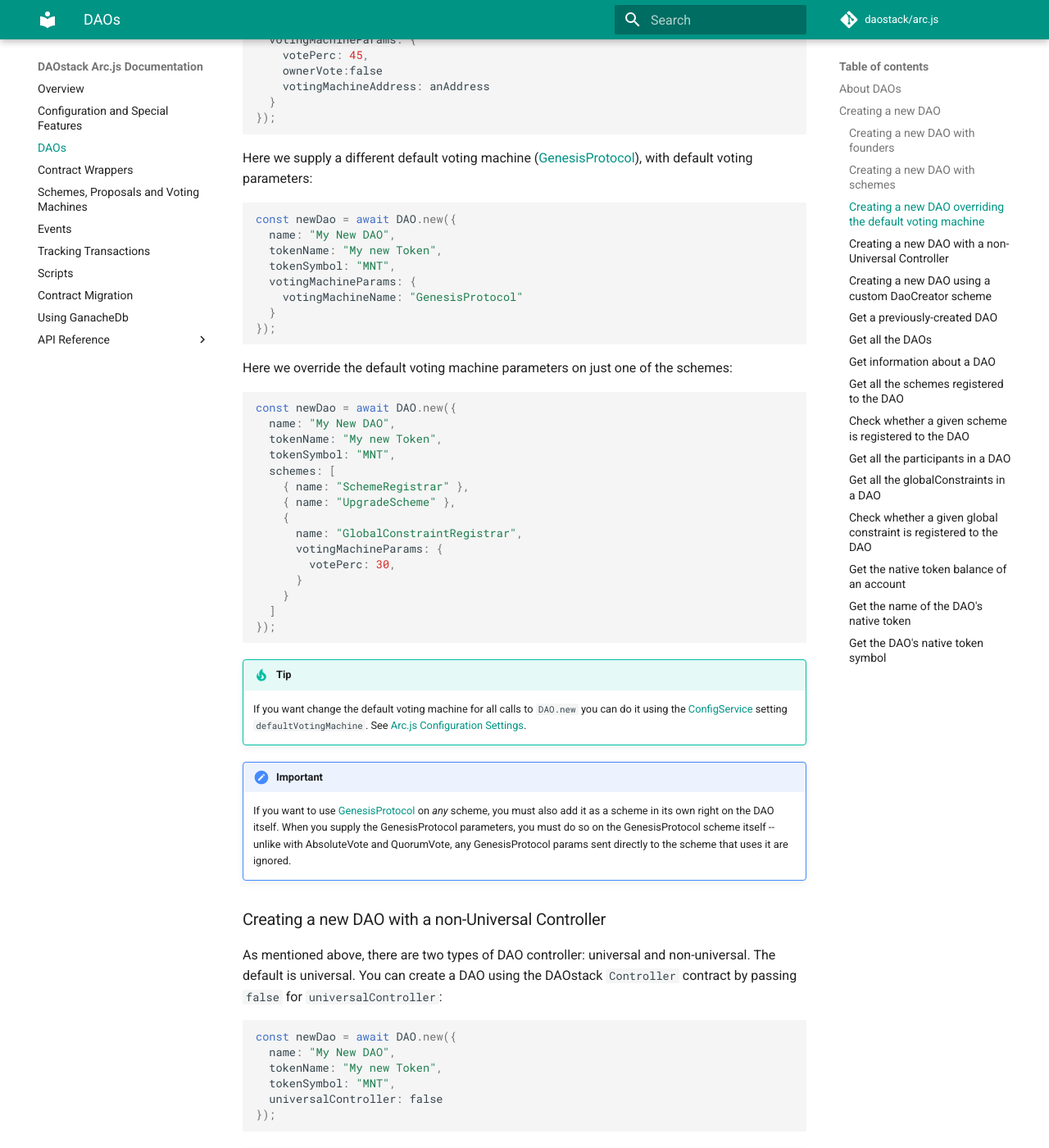
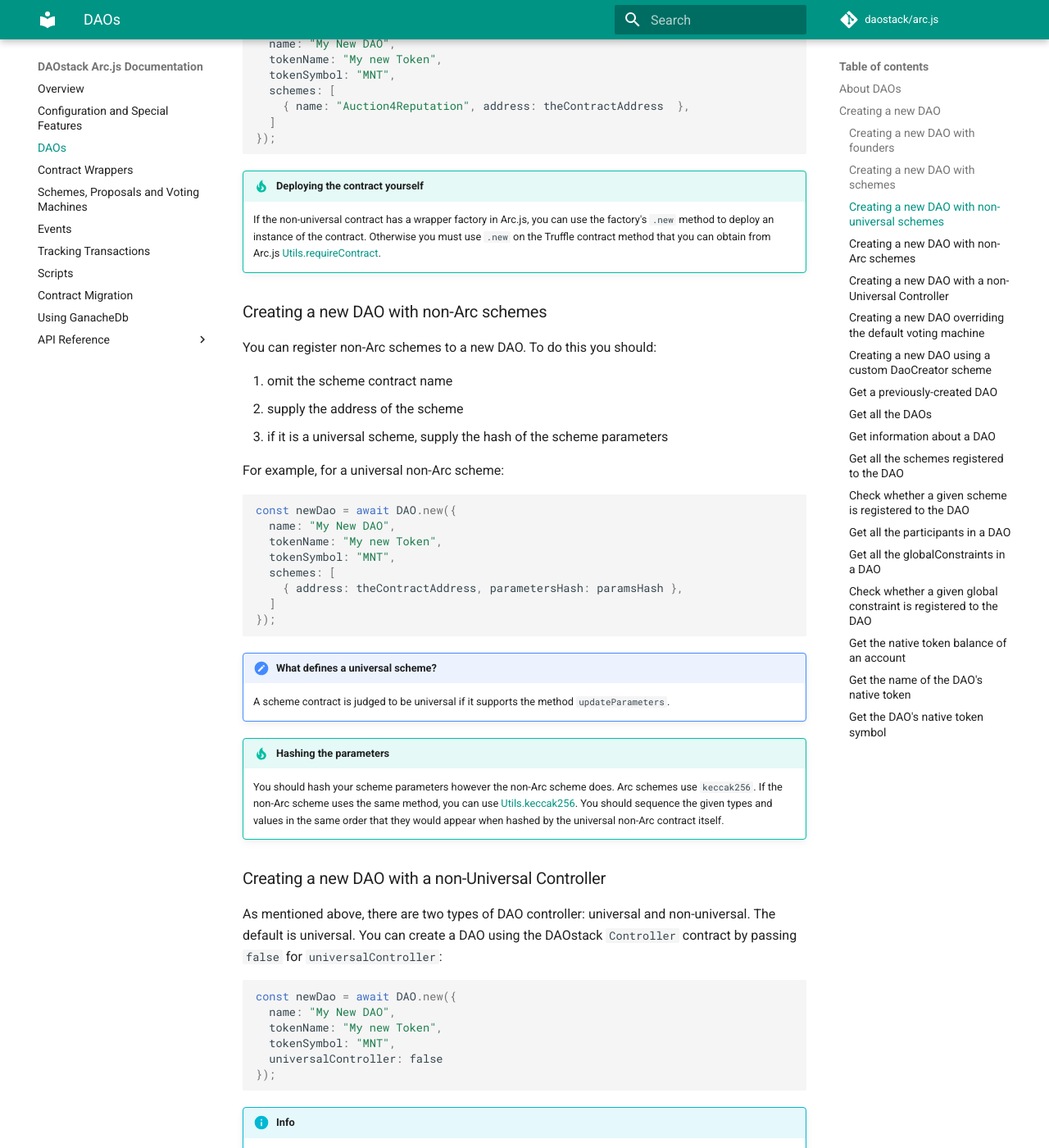
Before and after one commit to daostack/arc.js_legacy, an MkDocs documentation site: the page built from docs/Daos.md, in a window 1280 px wide and 1400 px high, scrolled down 3853 px. Shown: the whole window at 82% size. Built offline with MkDocs 1.6.1 and Material for MkDocs 9.7.7, drawn with Linux system fonts in a browser that asks for light colours; comment, search, counter and statistics services are not loaded; old or Windows-style settings are respelled for this version of MkDocs; some of the changed text lies outside the part shown.

Commit message:
document new DAO.net functionality

````diff
--- a/docs/Daos.md
+++ b/docs/Daos.md
@@ -97,9 +97,83 @@ const newDao = await DAO.new({
 });
 ```
 
+!!! note
+    It doesn't matter whether or not the scheme contracts have wrappers in Arc.js. See also [Creating a new DAO with a non-Arc scheme](#nonarcschemes) and [Creating a new DAO with non-universal schemes](#nonuniversalschemes)
+
 Put the last two examples together and you have a DAO with founders and schemes and can start to realize the potential of a DAO in the DAOstack ecosystem.
 
 What if we want to configure how voting will proceed when someone submits a proposal?
+
+<a name="nonuniversalschemes"></a>
+### Creating a new DAO with non-universal schemes
+
+You can register to a new DAO Arc schemes that are not universal.  The scheme may have a wrapper in Arc.js or not, if doesn't matter, but realize that, being non-universal, the contract will not have been deployed by Arc.js -- you will have to have deployed an instance of the contract yourself.
+
+To register a non-universal scheme, you should:
+
+1. include the Arc scheme contract name
+2. supply the address of the scheme
+
+For example, for the non-universal Arc scheme `Auction4Reputation`:
+
+```javascript
+const newDao = await DAO.new({
+  name: "My New DAO",
+  tokenName: "My new Token",
+  tokenSymbol: "MNT",
+  schemes: [
+    { name: "Auction4Reputation", address: theContractAddress  },
+  ]
+});
+```
+
+!!! tip "Deploying the contract yourself"
+    If the non-universal contract has a wrapper factory in Arc.js, you can use the factory's `.new` method to deploy an instance of the contract.  Otherwise you must use `.new` on the Truffle contract method that you can obtain from Arc.js [Utils.requireContract](/api/classes/Utils/#static-requirecontract).
+
+<a name="nonarcschemes"></a>
+### Creating a new DAO with non-Arc schemes
+
+You can register non-Arc schemes to a new DAO.  To do this you should:
+
+1. omit the scheme contract name
+2. supply the address of the scheme
+3. if it is a universal scheme, supply the hash of the scheme parameters
+
+For example, for a universal non-Arc scheme:
+
+```javascript
+const newDao = await DAO.new({
+  name: "My New DAO",
+  tokenName: "My new Token",
+  tokenSymbol: "MNT",
+  schemes: [
+    { address: theContractAddress, parametersHash: paramsHash },
+  ]
+});
+```
+
+!!! note "What defines a universal scheme?"
+    A scheme contract is judged to be universal if it supports the method `updateParameters`.
+
+!!! tip "Hashing the parameters"
+    You should hash your scheme parameters however the non-Arc scheme does.  Arc schemes use `keccak256`.  If the non-Arc scheme uses the same method, you can use [Utils.keccak256](/api/classes/Utils/#static-keccak256). You should sequence the given types and values in the same order that they would appear when hashed by the universal non-Arc contract itself.
+
+### Creating a new DAO with a non-Universal Controller
+
+As mentioned above, there are two types of DAO controller: universal and non-universal.  The default is universal.  You can create a DAO using the DAOstack `Controller` contract by passing `false` for `universalController`:
+
+```javascript
+const newDao = await DAO.new({
+  name: "My New DAO",
+  tokenName: "My new Token",
+  tokenSymbol: "MNT",
+  universalController: false
+});
+```
+
+!!! info
+    For more information about choosing between universal and non-universal controllers, see [this article](https://daostack.github.io/arc/contracts/controller/UController/).
+
 
 ### Creating a new DAO overriding the default voting machine
 
@@ -172,22 +246,6 @@ const newDao = await DAO.new({
 <a name="gpExplanation"></a>
 !!! note "Important"
     If you want to use [GenesisProtocol](api/classes/GenesisProtocolWrapper) on _any_ scheme, you must also add it as a scheme in its own right on the DAO itself.  When you supply the GenesisProtocol parameters, you must do so on the GenesisProtocol scheme itself -- unlike with AbsoluteVote and QuorumVote, any GenesisProtocol params sent directly to the scheme that uses it are ignored.
-
-### Creating a new DAO with a non-Universal Controller
-
-As mentioned above, there are two types of DAO controller: universal and non-universal.  The default is universal.  You can create a DAO using the DAOstack `Controller` contract by passing `false` for `universalController`:
-
-```javascript
-const newDao = await DAO.new({
-  name: "My New DAO",
-  tokenName: "My new Token",
-  tokenSymbol: "MNT",
-  universalController: false
-});
-```
-
-!!! info
-    For more information about choosing between universal and non-universal controllers, see [this article](https://daostack.github.io/arc/contracts/controller/UController/).
 
 ### Creating a new DAO using a custom DaoCreator scheme
 
````
Also changed, not shown: docs/Wrappers.md (+5 -6 lines), 1 other file.
